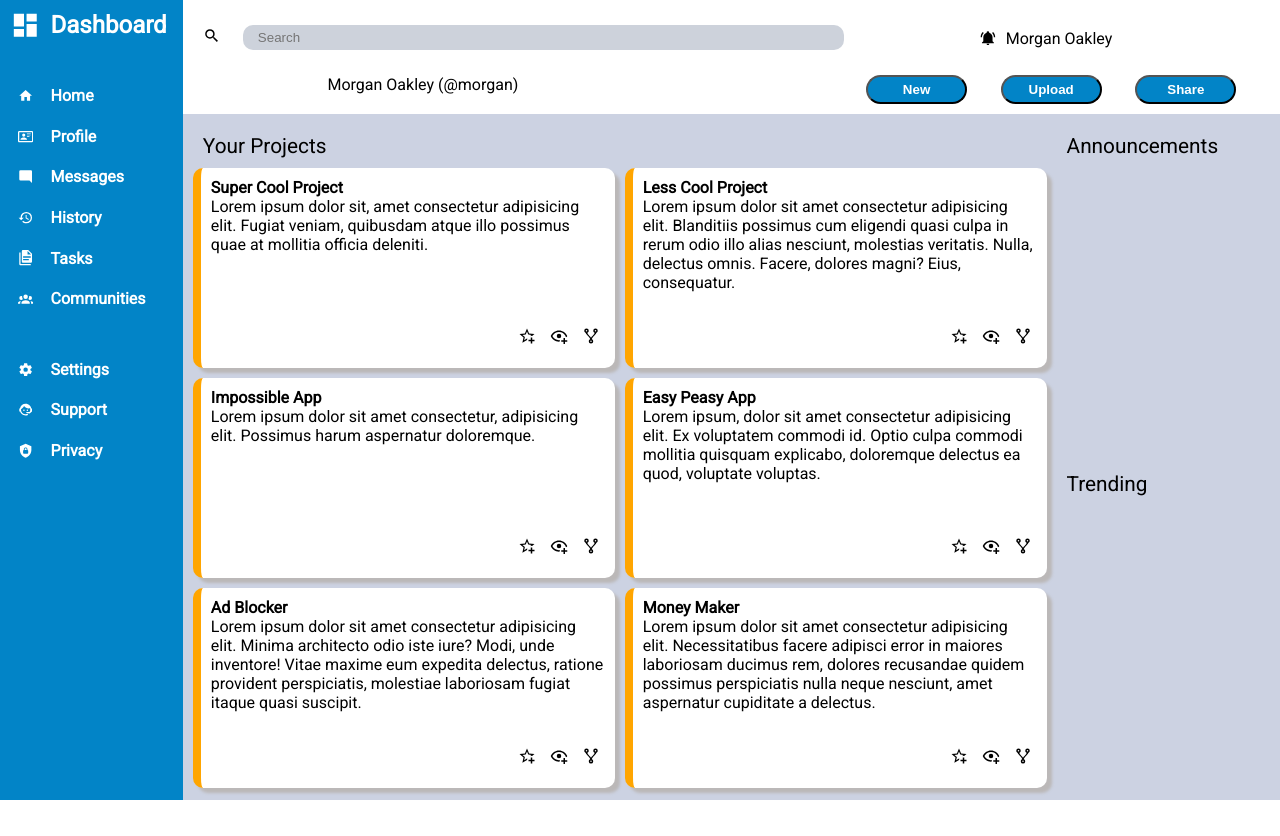
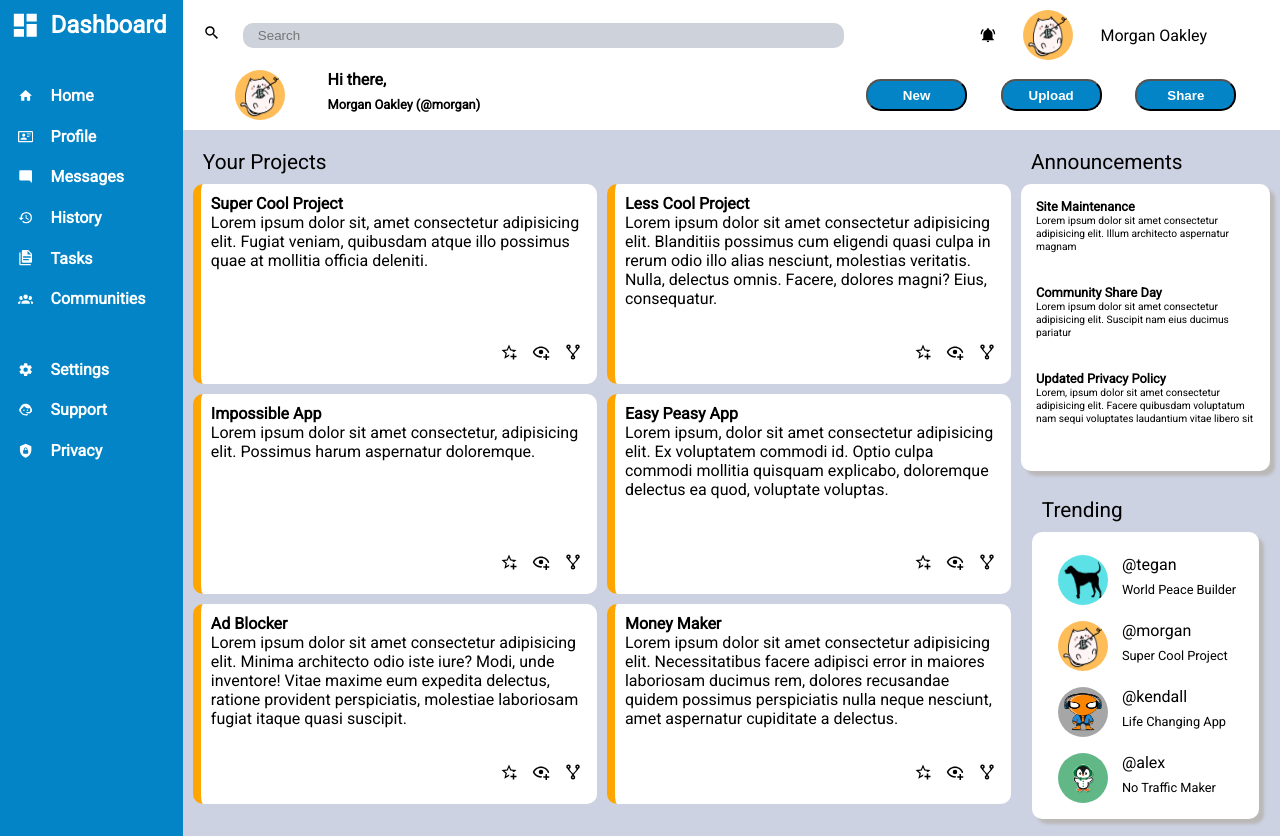
Before and after one commit to MiguelRony/admin-dashboard, a plain HTML site: page index.html in a window 1280 px wide. Before the commit the page ends 800 px from the top, so only its background shows below. Drawn offline with Linux system fonts and the light colour scheme.

Commit message:
Finish project

```diff
--- a/index.html
+++ b/index.html
@@ -47,13 +47,16 @@
             <div class="notifications">
                 <svg xmlns="http://www.w3.org/2000/svg" viewBox="0 0 24 24"><title>bell-ring</title><path d="M21,19V20H3V19L5,17V11C5,7.9 7.03,5.17 10,4.29C10,4.19 10,4.1 10,4A2,2 0 0,1 12,2A2,2 0 0,1 14,4C14,4.1 14,4.19 14,4.29C16.97,5.17 19,7.9 19,11V17L21,19M14,21A2,2 0 0,1 12,23A2,2 0 0,1 10,21M19.75,3.19L18.33,4.61C20.04,6.3 21,8.6 21,11H23C23,8.07 21.84,5.25 19.75,3.19M1,11H3C3,8.6 3.96,6.3 5.67,4.61L4.25,3.19C2.16,5.25 1,8.07 1,11Z" /></svg>
             </div>
-            <div class="user-info">
-                <img src="" alt="">
-                <p>Morgan Oakley</p>
+            <div class="user-trending">
+                <img class="profile-picture" src="images/kitty.jpg" alt="">
+                <p style="align-self: center;">Morgan Oakley</p>
             </div>
             <div class="user">
-                <img src="" alt="">
-                <p>Morgan Oakley (@morgan)</p>
+                <img class="profile-picture" src="images/kitty.jpg" alt="">
+                <div class="user-info">
+                    <span class="user-name">Hi there,</span>
+                    <span class="user-description">Morgan Oakley (@morgan)</span>
+                </div>
                 <button class="btn">New</button>
                 <button class="btn">Upload</button>
                 <button class="btn">Share</button>
@@ -144,11 +147,55 @@
                     </div>
                 </div>
             </div>
-            <div class="announcements">
+            <div class="announcements-section">
                 <div class="section-title"> Announcements</div>
+                <div class="announcements">
+                    <div class="announce">
+                        <h4 class="announce-title">Site Maintenance</h4>
+                        <div class="announce">Lorem ipsum dolor sit amet consectetur adipisicing elit. Illum architecto aspernatur magnam</div>
+                    </div>
+                    <div class="announce">
+                        <h4 class="announce-title">Community Share Day</h4>
+                        <div class="announce">Lorem ipsum dolor sit amet consectetur adipisicing elit. Suscipit nam eius ducimus pariatur</div>
+                    </div>
+                    <div class="announce">
+                        <h4 class="announce-title">Updated Privacy Policy</h4>
+                        <div class="announce">Lorem, ipsum dolor sit amet consectetur adipisicing elit. Facere quibusdam voluptatum nam sequi voluptates laudantium vitae libero sit</div>
+                    </div>
+                </div>
             </div>
-            <div class="trending">
+            <div class="trending-section">
                 <div class="section-title">Trending</div>
+                <div class="trending">
+                    <div class="user-trending">
+                        <img class="profile-picture" src="./images/dog.png" alt="">
+                        <div class="user-info">
+                            <span class="user-name">@tegan</span>
+                            <span class="user-description">World Peace Builder</span>
+                        </div>
+                    </div>
+                    <div class="user-trending">
+                        <img class="profile-picture" src="images/kitty.jpg" alt="">
+                        <div class="user-info">
+                            <span class="user-name">@morgan</span>
+                            <span class="user-description">Super Cool Project</span>
+                        </div>
+                    </div>
+                    <div class="user-trending">
+                        <img class="profile-picture" src="images/spiderman.jpg" alt="">
+                        <div class="user-info">
+                            <span class="user-name">@kendall</span>
+                            <span class="user-description">Life Changing App</span>
+                        </div>
+                    </div>
+                    <div class="user-trending">
+                        <img class="profile-picture" src="./images/penguin.png" alt="">
+                        <div class="user-info">
+                            <span class="user-name">@alex</span>
+                            <span class="user-description">No Traffic Maker</span>
+                        </div>
+                    </div>
+                </div>
             </div>
         </div>
     </div>
--- a/style.css
+++ b/style.css
@@ -133,11 +133,14 @@ input{
     border-radius: 15px;
     width: 75%;
     font-weight: bold;
+    min-height: 65%;
+    align-self: center;
 }
 
 .main-content{
     display: grid;
-    grid-template-columns: 2.4fr 0.6fr;
+    grid-template-columns: 2.3fr 0.7fr;
+    grid-template-rows: 1fr 1fr;
     gap: 10px;
     padding: 10px;
     background-color: rgb(204, 210, 226);
@@ -158,7 +161,7 @@ input{
     border-radius: 10px;
     border-left: solid orange 8px;
     background-color: white;
-    box-shadow: 5px 5px 3px rgb(187, 184, 184);
+
 }
 
 .content{
@@ -186,3 +189,53 @@ input{
 .share{
     text-align: right;
 }
+
+.announcements-section,
+.trending-section{
+    max-width: 250px;
+    justify-self: center;
+}
+
+.announcements,
+.trending{
+    background-color: white;
+    height: 85%;
+    border-radius: 10px;
+    box-shadow: 5px 5px 3px rgb(187, 184, 184);
+    padding: 15px;
+    display: grid;
+    align-items: stretch;
+}
+
+.announce{
+    font-size: 0.8em;
+}
+
+.user-trending{
+    display: grid;
+    grid-template-columns: 1fr 2fr;
+    gap: 10px;
+}
+
+.trending .user-trending{
+    padding: 8px;
+}
+
+.user-info{
+    display: grid;
+}
+
+.user-info span:last-child{
+    font-size: 0.8em;
+}
+
+.user .user-info{
+    font-weight: bold;
+}
+
+.profile-picture{
+    width: 50px;
+    height: 50px;
+    border-radius: 50%;
+    justify-self: center;
+}
```
Also changed, not shown: images/dog.png (added), images/kitty.jpg (added), images/penguin.png (added), images/spiderman.jpg (added).
